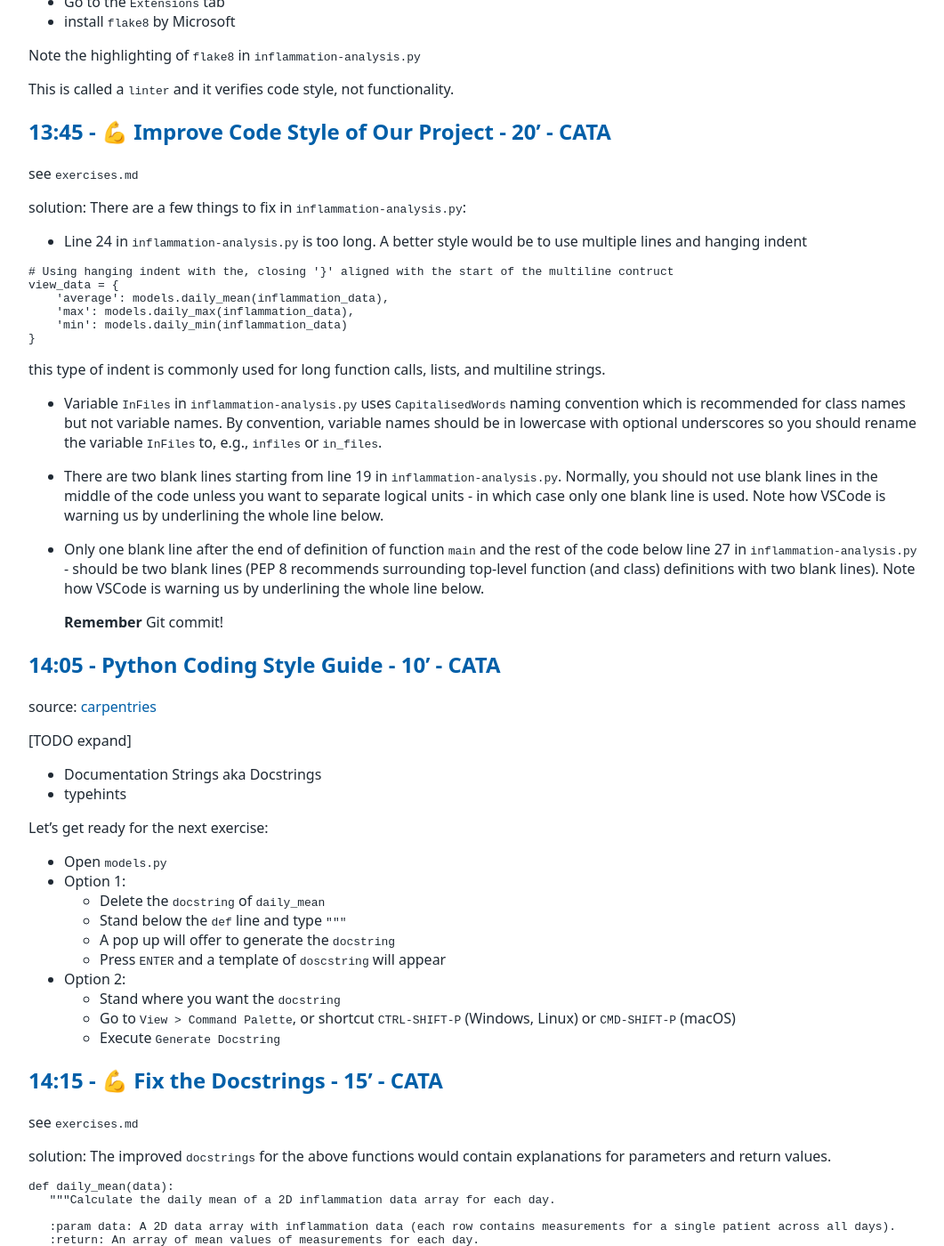
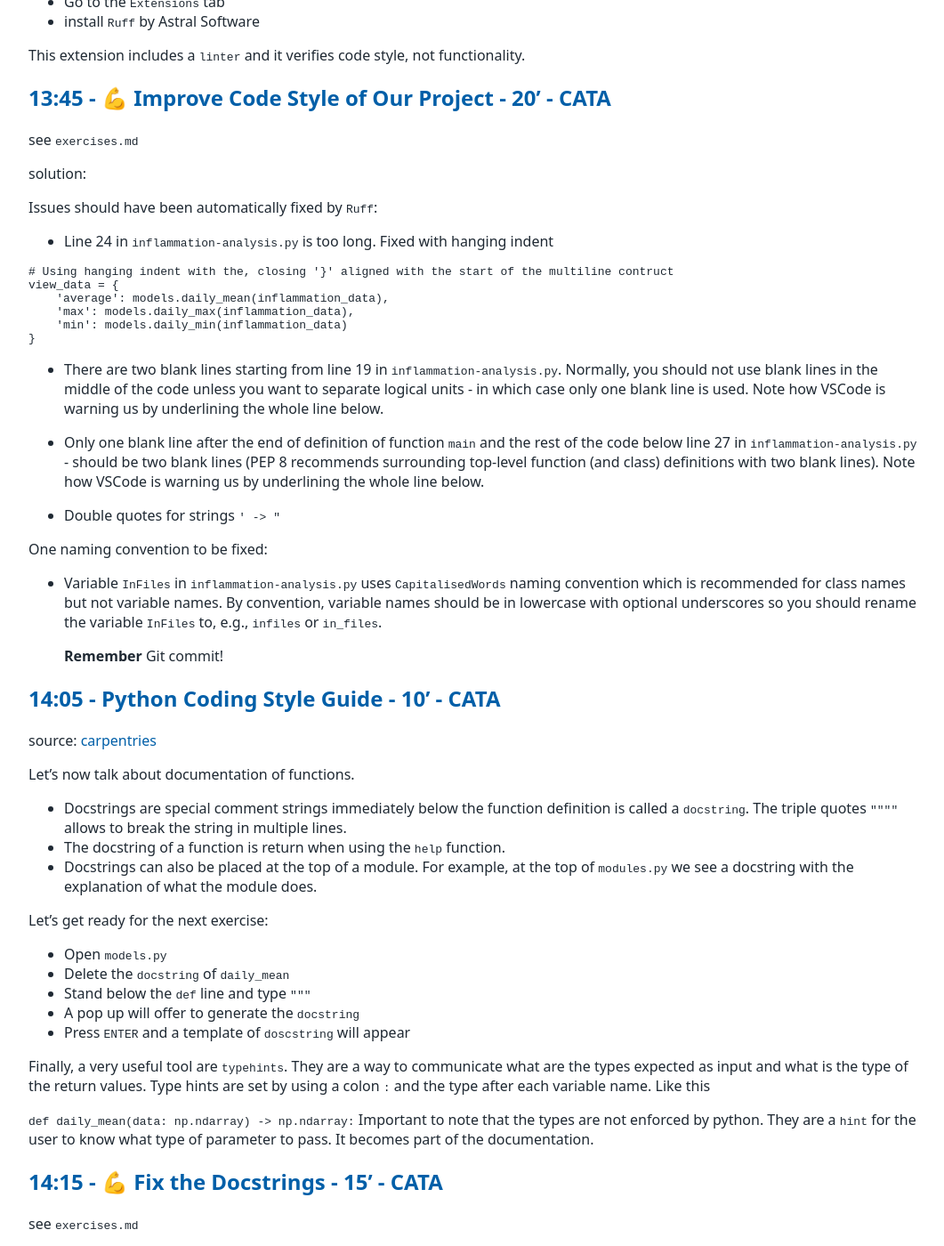
Before and after one commit to tu-delft-library/intermediate_programming_with_python, a Jekyll site: the page built from material_for_trainers/lesson_plan.md, in a window 1280 px wide and 1400 px high, scrolled down 8482 px. Shown: the whole window at 89% size, without its empty margins (108-1169 px from the left). Built offline with Jekyll 4.4.1, drawn with Linux system fonts in a browser that asks for light colours; our own code applies the rules of GitHub Pages for plain Markdown files; some of the changed text lies outside the part shown.

Commit message:
Update lesson plan and exercises

````diff
--- a/material_for_trainers/lesson_plan.md
+++ b/material_for_trainers/lesson_plan.md
@@ -421,20 +421,18 @@ source: [carpentries](https://carpentries-incubator.github.io/python-intermediat
 
 Let's get a plugin that helps with PEP8 style
   - Go to the `Extensions` tab
-  - install `flake8` by Microsoft
+  - install `Ruff` by Astral Software
 
-
-Note the highlighting of `flake8` in `inflammation-analysis.py`
-
-This is called a `linter` and it verifies code style, not functionality.
+This extension includes a `linter` and it verifies code style, not functionality.
 
 ##	13:45	-	 💪 Improve Code Style of Our Project -	20'	-	CATA
 see `exercises.md`
 
 solution:
-There are a few things to fix in `inflammation-analysis.py`:
 
-- Line 24 in `inflammation-analysis.py` is too long. A better style would be to use multiple lines and hanging indent
+Issues should have been automatically fixed by `Ruff`:
+
+- Line 24 in `inflammation-analysis.py` is too long. Fixed with hanging indent
 
 ```bash
 # Using hanging indent with the, closing '}' aligned with the start of the multiline contruct
@@ -444,34 +442,39 @@ view_data = {
     'min': models.daily_min(inflammation_data)
 }
 ```
-this type of indent is commonly used for long function calls, lists, and multiline strings.
-
-- Variable `InFiles` in `inflammation-analysis.py` uses `CapitalisedWords` naming convention which is recommended for class names but not variable names. By convention, variable names should be in lowercase with optional underscores so you should rename the variable `InFiles` to, e.g., `infiles` or `in_files`.
 
 - There are two blank lines starting from line 19 in `inflammation-analysis.py`. Normally, you should not use blank lines in the middle of the code unless you want to separate logical units - in which case only one blank line is used. Note how VSCode is warning us by underlining the whole line below.
 
 - Only one blank line after the end of definition of function `main` and the rest of the code below line 27 in `inflammation-analysis.py` - should be two blank lines (PEP 8 recommends surrounding top-level function (and class) definitions with two blank lines). Note how VSCode is warning us by underlining the whole line below.
+
+- Double quotes for strings `' -> "`
+
+One naming convention to be fixed:
+- Variable `InFiles` in `inflammation-analysis.py` uses `CapitalisedWords` naming convention which is recommended for class names but not variable names. By convention, variable names should be in lowercase with optional underscores so you should rename the variable `InFiles` to, e.g., `infiles` or `in_files`.
 
 > **Remember** Git commit!
 
 ##	14:05	-	Python Coding Style Guide	-	10'	-	CATA
 source: [carpentries](https://carpentries-incubator.github.io/python-intermediate-development/instructor/15-coding-conventions.html#documentation-strings-aka-docstrings)
 
-[TODO expand]
-- Documentation Strings aka Docstrings
-- typehints
+Let's now talk about documentation of functions.
+- Docstrings are special comment strings immediately below the function definition is called a `docstring`. The triple quotes `""""` allows to break the string in multiple lines.
+- The docstring of a function is return when using the `help` function.
+- Docstrings can also be placed at the top of a module. For example, at the top of `modules.py` we see a docstring with the explanation of what the module does.
 
 Let's get ready for the next exercise:
 - Open `models.py`
-- Option 1:
-    - Delete the `docstring` of `daily_mean`
-    - Stand below the `def` line and type `"""`
-    - A pop up will offer to generate the `docstring`
-    - Press `ENTER` and a template of `doscstring` will appear
-- Option 2:
-    - Stand where you want the `docstring`
-    - Go to `View > Command Palette`, or shortcut `CTRL-SHIFT-P` (Windows, Linux) or `CMD-SHIFT-P` (macOS)
-    - Execute `Generate Docstring`
+- Delete the `docstring` of `daily_mean`
+- Stand below the `def` line and type `"""`
+- A pop up will offer to generate the `docstring`
+- Press `ENTER` and a template of `doscstring` will appear
+
+
+Finally, a very useful tool are `typehints`. They are a way to communicate what are the types expected as input and what is the type of the return values. Type hints are set by using a colon `:` and the type after each variable name. Like this
+
+```def daily_mean(data: np.ndarray) -> np.ndarray:```
+Important to note that the types are not enforced by python. They are a `hint` for the user to know what type of parameter to pass. It becomes part of the documentation.
+
 
 ##	14:15	-	💪 Fix the Docstrings	-	15'	-	CATA
 
@@ -481,7 +484,7 @@ solution:
 The improved `docstrings` for the above functions would contain explanations for parameters and return values.
 
 ```bash
-def daily_mean(data):
+def daily_mean(data: np.ndarray) -> np.ndarray:
    """Calculate the daily mean of a 2D inflammation data array for each day.
 
    :param data: A 2D data array with inflammation data (each row contains measurements for a single patient across all days).
@@ -490,7 +493,7 @@ def daily_mean(data):
    return np.mean(data, axis=0)
 ```
 ```bash
-def daily_max(data):
+def daily_mean(data: np.ndarray) -> np.ndarray:
    """Calculate the daily maximum of a 2D inflammation data array for each day.
 
    :param data: A 2D data array with inflammation data (each row contains measurements for a single patient across all days).
@@ -499,7 +502,7 @@ def daily_max(data):
    return np.max(data, axis=0)
 ```
 ```bash
-def daily_min(data):
+def daily_mean(data: np.ndarray) -> np.ndarray:
    """Calculate the daily minimum of a 2D inflammation data array for each day.
 
    :param data: A 2D data array with inflammation data (each row contains measurements for a single patient across all days).
@@ -568,7 +571,7 @@ see `PRACTICAL_unit_testing_debugging.md`
 - Q&a
 
 ##	15:50	-	Summarize key points	-	10'	-	RAUL
-[TODO Vevox]
+
 - Make a poll and use it to recap: virtual environments, testing, debugging, style
 - Questions
 
@@ -649,6 +652,7 @@ Note that while the above test will detect if we accidentally break the analysis
 - It is not obvious why the `expected_output` is correct
 - It does not test edge cases
 - If the data files in the directory change - the test will fail
+
 We would need to add additional tests to check the above.
 
 > **Remember** Git commit!
@@ -724,6 +728,8 @@ For example a `class` is a very common encapsulation.
 > *Note to instructor* adapting `Circle` example to `Patient` to be more relevant for this course.
 
 Open the module `models`. We will create a class called `Patient` here.
+
+> *REMEMBER* it is best to define the Classes at the top of the file so that it can be found by the code in the rest of the file
 
 When you construct a class, the class’ *constructor* method is called.
 - `__init__` is special name of the constructor
@@ -826,6 +832,8 @@ see `exercise.md`
 
 in `compute_data.py`
 
+> *IMPORTANT* define the class at the top of the file, so that it can be found by the code in the rest of the file
+
 ```bash
 class CSVDataSource:
     """
@@ -844,20 +852,18 @@ class CSVDataSource:
 
 
 ## 11:40 Use CSVDataSource Loading class in `main` - 10' - CATA
-[WIP]
+
 Let's now use this class in the main entry script:
 - Open the file `inflammation-analysis.py`
-- Remember that `CSVDataSource` reads all files in a directory. So we need to create our `CSVDataSource` Inside the loop that processes each `filename`, add a new line that creates an instance of the new class `CSVDataSource`
-- Pass that instance to `analyse_data()` function.
-
-The `inflammation-analysis.py` should look like:
-
+- Remember that `CSVDataSource` reads all files in a **directory**. So we need to create our `CSVDataSource` outside the loop that processes each `filename`
+- Add a new line that creates an instance of the new class `CSVDataSource`
 ```bash
-data_source = CSVDataSource(os.path.dirname(infiles[0]))
+data_source = CSVDataSource(os.path.dirname(infiles[0]))    # pick dir from first file
 analyse_data(data_source)
 ```
-
-The `analyse_data()` function is modified to receive any data source object (that implements the `load_inflammation_data()` method) as a parameter.
+- We need to modify `analyse_data()` to recieve the `CSVDataSource` class instead of a string with the `data_dir`
+- As `data_source` is created outside this function, we can delete the line that creates an instance of `CSVDataSource` inside `analyse_data`
+- `CSVDataSource` implements the `load_inflammation_data()` method as a parameter.
 
 ```bash
 def analyse_data(data_source):
@@ -866,7 +872,13 @@ def analyse_data(data_source):
 ```
 We have now fully decoupled the reading of the data from the statistical analysis and the analysis is not fixed to reading from a directory of CSV files. Indeed, we can pass various data sources to this function now, as long as they implement the `load_inflammation_data()` method.
 
-While the overall behaviour of the code and its results are unchanged, the way we invoke data analysis has changed.
+As always, when we make a change, we run the tests to check that nothing was broken.
+We need to fix the regression test
+```bash
+    data_source = CSVDataSource(path)
+    result = analyse_data(data_source)
+```
+> **Remember** Git commit!
 
 ##	11:50	-	Break	-	15'
 
````
Also changed, not shown: other parts of material_for_trainers/lesson_plan.md (+8 -8 lines), material_for_participants/exercises.md (+15 -15 lines).
